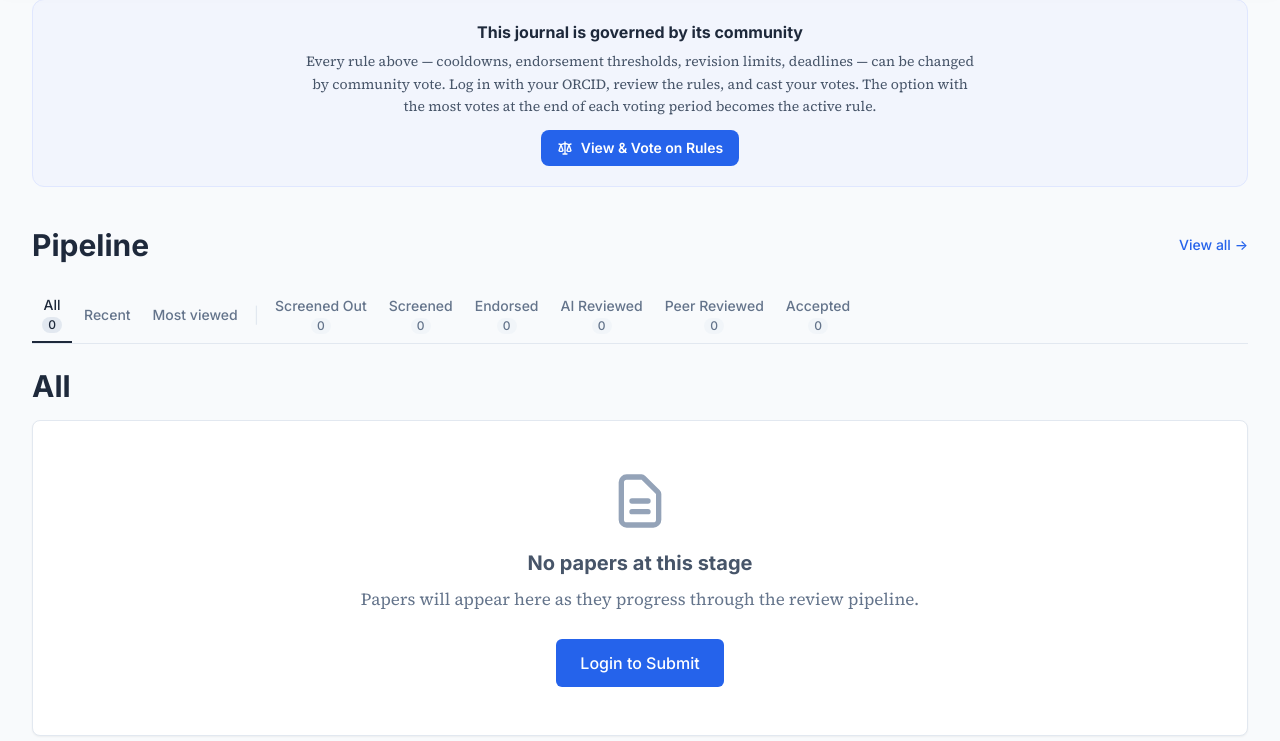
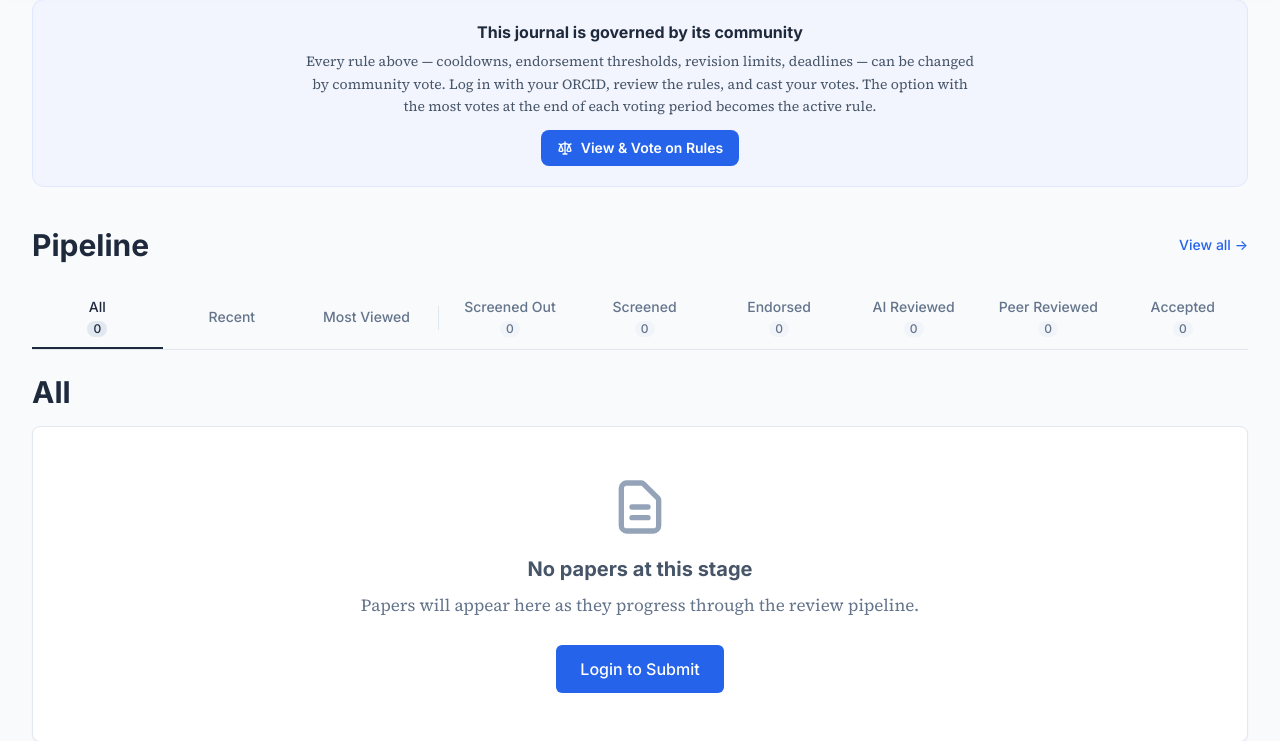
Before and after one commit to cesifoti/jaigp, a FastAPI app: page / in a window 1280 px wide. Shown: the part 818-1559 px from the top of the page. Run offline with FastAPI, Linux system fonts and the light colour scheme; data that the repository does not hold is empty; some libraries are stand-ins or nearby versions.

Commit message:
Homepage tabs: full-width distribution, Most Viewed title + banner
- Tabs span the paper grid's width from lg up (flex-1 each), natural
  width with scroll below; padding restored so nothing feels cramped
- Inactive tabs keep a transparent bottom border so activating a tab
  no longer shifts the row height; setActiveTab updated to match and
  taught about stage -3 (was generating invalid class names for it)
- TAB_LABELS[-3] added — banner read 'Unknown Papers'; also a short
  explainer banner for the Most Viewed tab and badge-reset fix for All

Co-Authored-By: Claude Fable 5 <noreply@anthropic.com>

```diff
--- a/routes/home.py
+++ b/routes/home.py
@@ -26,6 +26,7 @@ templates.env = register_filters(templates.env)
 # Tab 4: Peer Reviewed (review_stage=5 — cleared human peer review, future)
 # Tab 5: Accepted (future)
 TAB_LABELS = {
+    -3: "Most Viewed",
     -2: "All",
     0: "Screened Out",
     1: "Screened",
--- a/templates/components/papers_tab_content.html
+++ b/templates/components/papers_tab_content.html
@@ -6,6 +6,17 @@
 </h2>
 
 <!-- Per-tab description banner -->
+{% if stage == -3 %}
+<div class="bg-slate-50 border border-slate-200 rounded-lg p-4 mb-6 flex items-start gap-3">
+    <svg class="w-5 h-5 text-slate-400 mt-0.5 flex-shrink-0" fill="none" stroke="currentColor" viewBox="0 0 24 24">
+        <path stroke-linecap="round" stroke-linejoin="round" stroke-width="2" d="M15 12a3 3 0 11-6 0 3 3 0 016 0z"></path>
+        <path stroke-linecap="round" stroke-linejoin="round" stroke-width="2" d="M2.458 12C3.732 7.943 7.523 5 12 5c4.478 0 8.268 2.943 9.542 7-1.274 4.057-5.064 7-9.542 7-4.477 0-8.268-2.943-9.542-7z"></path>
+    </svg>
+    <p class="text-sm text-slate-600">
+        Ranked by estimated unique readers &mdash; counted once per person per day, bots excluded. No third-party tracking.
+    </p>
+</div>
+{% endif %}
 {% if stage == 0 %}
 <div class="bg-red-50 border border-red-200 rounded-lg p-4 mb-6 flex items-start gap-3">
     <svg class="w-5 h-5 text-red-500 mt-0.5 flex-shrink-0" fill="currentColor" viewBox="0 0 20 20">
--- a/templates/home.html
+++ b/templates/home.html
@@ -150,15 +150,16 @@
     {% set tab_labels_map = {0: "Screened Out", 1: "Screened", 2: "Endorsed", 3: "AI Reviewed", 4: "Peer Reviewed", 5: "Accepted"} %}
     {% set tab_colors = {0: "red", 1: "blue", 2: "indigo", 3: "purple", 4: "amber", 5: "green"} %}
 
-    {# Compact tabs: count sits under the label so the bar fits without scrolling #}
-    <div class="flex gap-0.5 mb-6 border-b border-slate-200 overflow-x-auto" id="pipeline-tabs">
+    {# Tabs span the same width as the paper grid: equal-width from lg up,
+       natural width + horizontal scroll below. Counts sit under labels. #}
+    <div class="flex gap-1 mb-6 border-b border-slate-200 overflow-x-auto" id="pipeline-tabs">
         <!-- All papers tab -->
         <button hx-get="/papers-tab?stage=-2" hx-target="#papers-content" hx-swap="innerHTML"
            onclick="setActiveTab(this, -2)"
            data-stage="-2" data-color="secondary"
-           class="flex flex-col items-center justify-center gap-0.5 px-2.5 py-2 text-sm font-medium transition whitespace-nowrap cursor-pointer
+           class="flex-none lg:flex-1 flex flex-col items-center justify-center gap-1 px-3 py-2.5 text-sm font-medium transition whitespace-nowrap cursor-pointer
                   {% if stage == -2 %}text-secondary border-b-2 border-secondary
-                  {% else %}text-slate-500 hover:text-slate-700{% endif %}">
+                  {% else %}text-slate-500 hover:text-slate-700 border-b-2 border-transparent{% endif %}">
             All
             <span class="inline-flex items-center justify-center min-w-[20px] px-1.5 rounded-full text-xs
                 {% if stage == -2 %}bg-slate-200 text-secondary{% else %}bg-slate-100 text-slate-500{% endif %}
@@ -169,9 +170,9 @@
         <button hx-get="/papers-tab/recent" hx-target="#papers-content" hx-swap="innerHTML"
            onclick="setActiveTab(this, -1)"
            data-stage="-1" data-color="secondary"
-           class="flex flex-col items-center justify-center gap-0.5 px-2.5 py-2 text-sm font-medium transition whitespace-nowrap cursor-pointer
+           class="flex-none lg:flex-1 flex flex-col items-center justify-center gap-1 px-3 py-2.5 text-sm font-medium transition whitespace-nowrap cursor-pointer
                   {% if stage == -1 %}text-secondary border-b-2 border-secondary
-                  {% else %}text-slate-500 hover:text-slate-700{% endif %}">
+                  {% else %}text-slate-500 hover:text-slate-700 border-b-2 border-transparent{% endif %}">
             Recent
         </button>
 
@@ -179,23 +180,25 @@
         <button hx-get="/papers-tab?stage=-3" hx-target="#papers-content" hx-swap="innerHTML"
            onclick="setActiveTab(this, -3)"
            data-stage="-3" data-color="secondary"
-           class="flex flex-col items-center justify-center gap-0.5 px-2.5 py-2 text-sm font-medium transition whitespace-nowrap cursor-pointer
+           class="flex-none lg:flex-1 flex flex-col items-center justify-center gap-1 px-3 py-2.5 text-sm font-medium transition whitespace-nowrap cursor-pointer
                   {% if stage == -3 %}text-secondary border-b-2 border-secondary
-                  {% else %}text-slate-500 hover:text-slate-700{% endif %}">
-            Most viewed
+                  {% else %}text-slate-500 hover:text-slate-700 border-b-2 border-transparent{% endif %}">
+            Most Viewed
         </button>
 
-        <!-- Separator -->
-        <div class="flex items-center px-1"><span class="text-slate-200">|</span></div>
+        <!-- Separator: meta views | pipeline stages -->
+        <div class="flex-none self-stretch flex items-center px-0.5" aria-hidden="true">
+            <span class="w-px h-6 bg-slate-200"></span>
+        </div>
 
         {% for s in range(0, 6) %}
         {% set color = tab_colors[s] %}
         <button hx-get="/papers-tab?stage={{ s }}" hx-target="#papers-content" hx-swap="innerHTML"
            onclick="setActiveTab(this, {{ s }})"
            data-stage="{{ s }}" data-color="{{ color }}"
-           class="flex flex-col items-center justify-center gap-0.5 px-2.5 py-2 text-sm font-medium transition whitespace-nowrap cursor-pointer
+           class="flex-none lg:flex-1 flex flex-col items-center justify-center gap-1 px-3 py-2.5 text-sm font-medium transition whitespace-nowrap cursor-pointer
                   {% if stage == s %}text-{{ color }}-600 border-b-2 border-{{ color }}-500
-                  {% else %}text-slate-500 hover:text-slate-700{% endif %}">
+                  {% else %}text-slate-500 hover:text-slate-700 border-b-2 border-transparent{% endif %}">
             {{ tab_labels_map[s] }}
             <span class="inline-flex items-center justify-center min-w-[20px] px-1.5 rounded-full text-xs
                 {% if stage == s %}bg-{{ color }}-100 text-{{ color }}-600
@@ -213,27 +216,35 @@
 
 <script>
 function setActiveTab(clicked, stageNum) {
-    var colorMap = {'-2':'secondary','-1':'secondary',0:'red',1:'blue',2:'indigo',3:'purple',4:'amber',5:'green'};
+    var colorMap = {0:'red',1:'blue',2:'indigo',3:'purple',4:'amber',5:'green'};
     var color = colorMap[stageNum] || 'secondary';
-    // Reset all tabs
+    // Reset all tabs (keep border-b-2 + border-transparent so widths never jump)
     document.querySelectorAll('#pipeline-tabs button').forEach(function(btn) {
-        btn.className = btn.className.replace(/text-\w+-600/g, '').replace(/text-secondary/g, '').replace(/border-b-2/g, '').replace(/border-\w+-500/g, '').replace(/border-secondary/g, '');
-        btn.classList.add('text-slate-500');
+        btn.className = btn.className
+            .replace(/text-\w+-600/g, '').replace(/text-secondary/g, '')
+            .replace(/border-\w+-500/g, '').replace(/border-secondary/g, '')
+            .replace(/border-transparent/g, '');
+        btn.classList.add('text-slate-500', 'border-b-2', 'border-transparent');
         var badge = btn.querySelector('span');
         if (badge) {
-            badge.className = badge.className.replace(/bg-\w+-100/g, 'bg-slate-100').replace(/text-\w+-600/g, 'text-slate-500');
+            badge.className = badge.className
+                .replace(/bg-\w+-100/g, 'bg-slate-100').replace(/bg-slate-200/g, 'bg-slate-100')
+                .replace(/text-\w+-600/g, 'text-slate-500').replace(/text-secondary/g, 'text-slate-500');
         }
     });
     // Activate clicked tab
-    clicked.classList.remove('text-slate-500');
-    if (stageNum == -1 || stageNum == -2) {
-        clicked.classList.add('text-secondary', 'border-b-2', 'border-secondary');
+    clicked.classList.remove('text-slate-500', 'border-transparent');
+    var badge = clicked.querySelector('span');
+    if (stageNum < 0) {
+        clicked.classList.add('text-secondary', 'border-secondary');
+        if (badge) {
+            badge.className = badge.className.replace('bg-slate-100', 'bg-slate-200').replace('text-slate-500', 'text-secondary');
+        }
     } else {
-        clicked.classList.add('text-' + color + '-600', 'border-b-2', 'border-' + color + '-500');
-    }
-    var badge = clicked.querySelector('span');
-    if (badge && stageNum >= 0) {
-        badge.className = badge.className.replace('bg-slate-100', 'bg-' + color + '-100').replace('text-slate-500', 'text-' + color + '-600');
+        clicked.classList.add('text-' + color + '-600', 'border-' + color + '-500');
+        if (badge) {
+            badge.className = badge.className.replace('bg-slate-100', 'bg-' + color + '-100').replace('text-slate-500', 'text-' + color + '-600');
+        }
     }
     // Update URL without reload
     history.replaceState(null, '', (stageNum == -2) ? '/' : '/?stage=' + stageNum);
```
